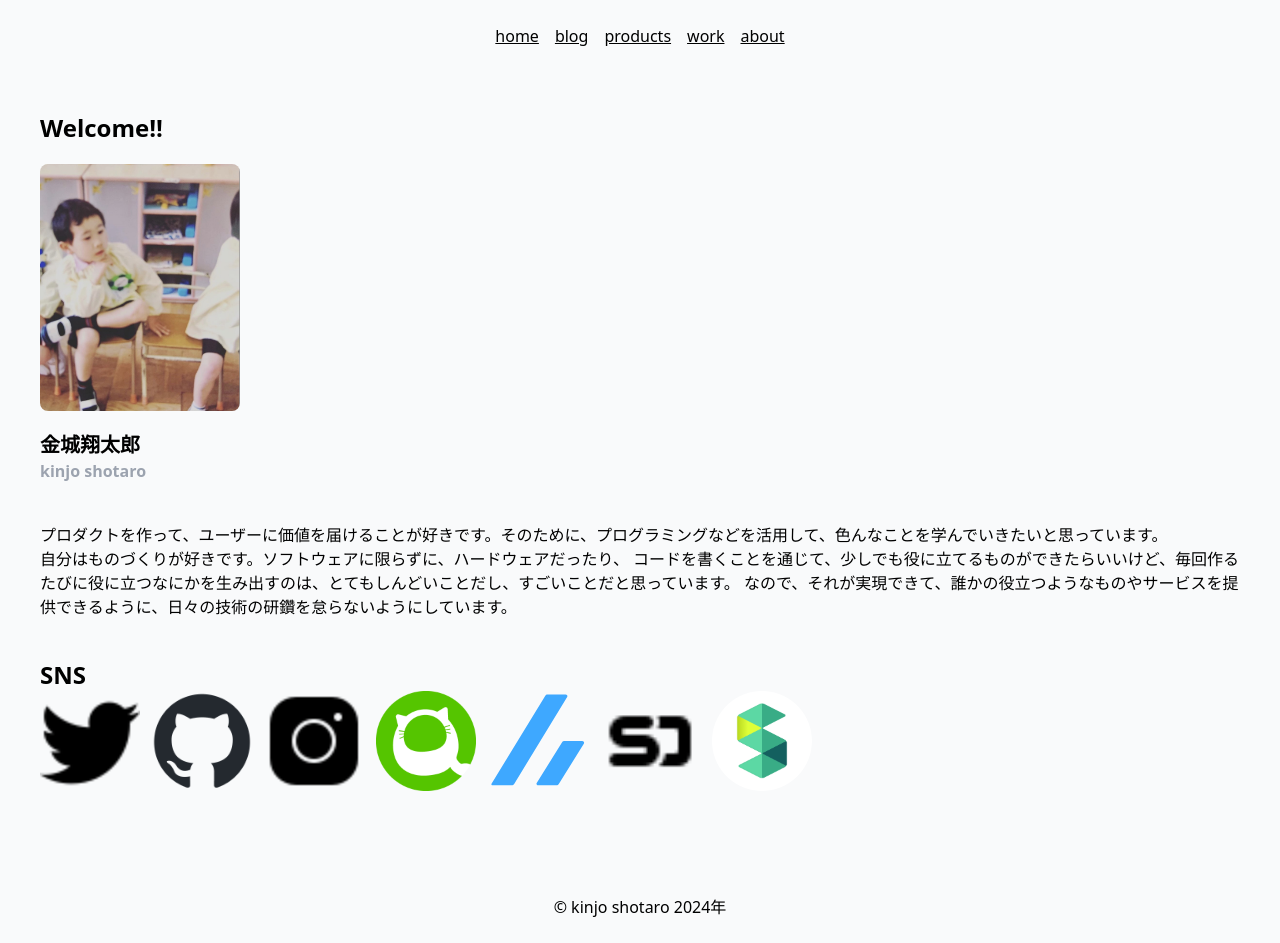
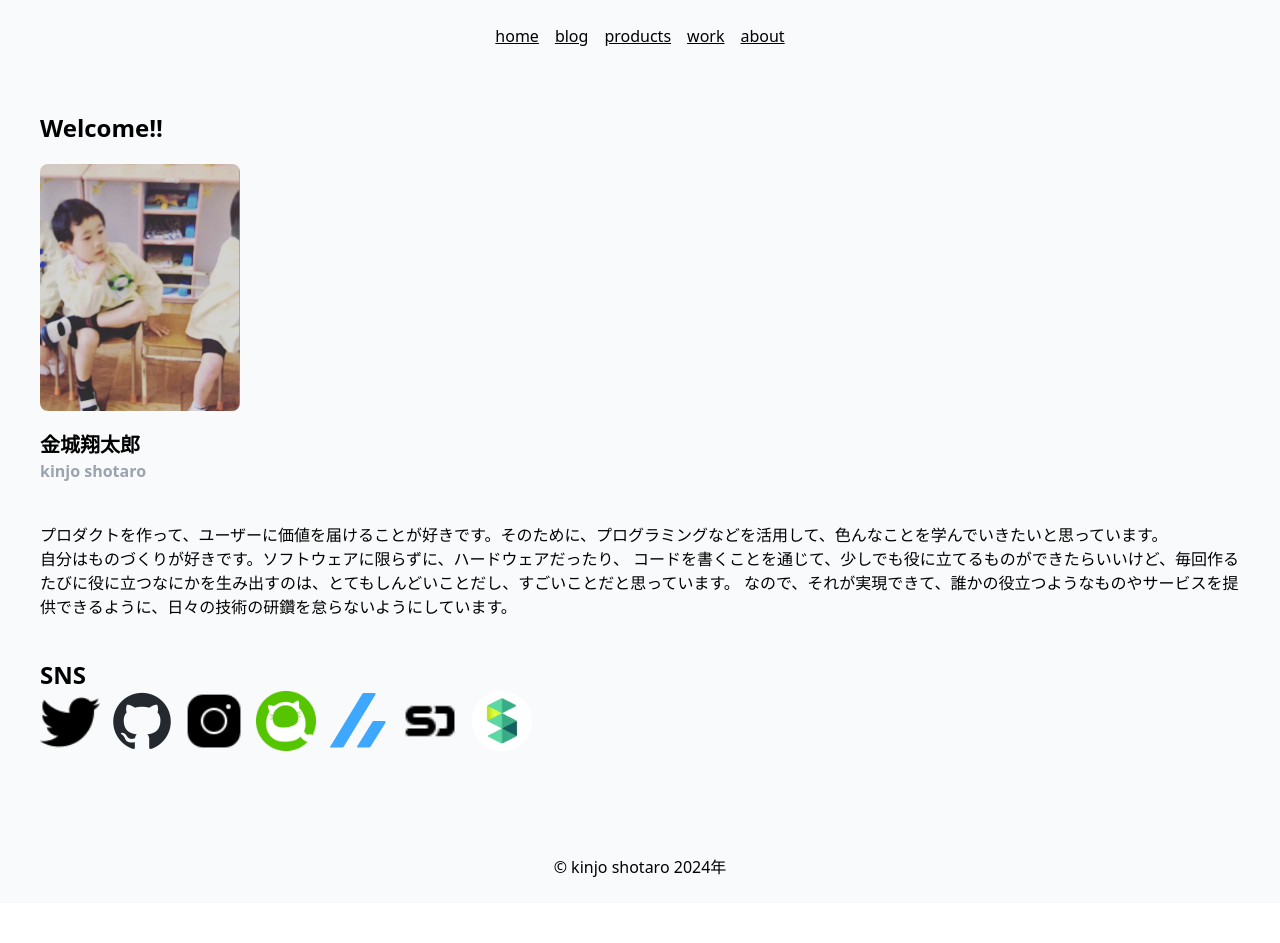
Before and after one commit to kinjo1130/portfolio-v4, a Next.js app: page / in a window 1280 px wide. After the commit the page ends 903 px from the top, so only its background shows below. Built offline with nearby package versions, Linux system fonts and the light colour scheme.

Commit message:
fix: アイコンの大きさを調整

```diff
--- a/components/SNS.tsx
+++ b/components/SNS.tsx
@@ -1,6 +1,6 @@
 import Image from "next/image";
 export default function SNS() {
-  const ICON_SIZE = 100;
+  const ICON_SIZE = 60;
   return (
     <div className="mt-10">
       <h3 className="font-bold text-2xl">SNS</h3>
```
